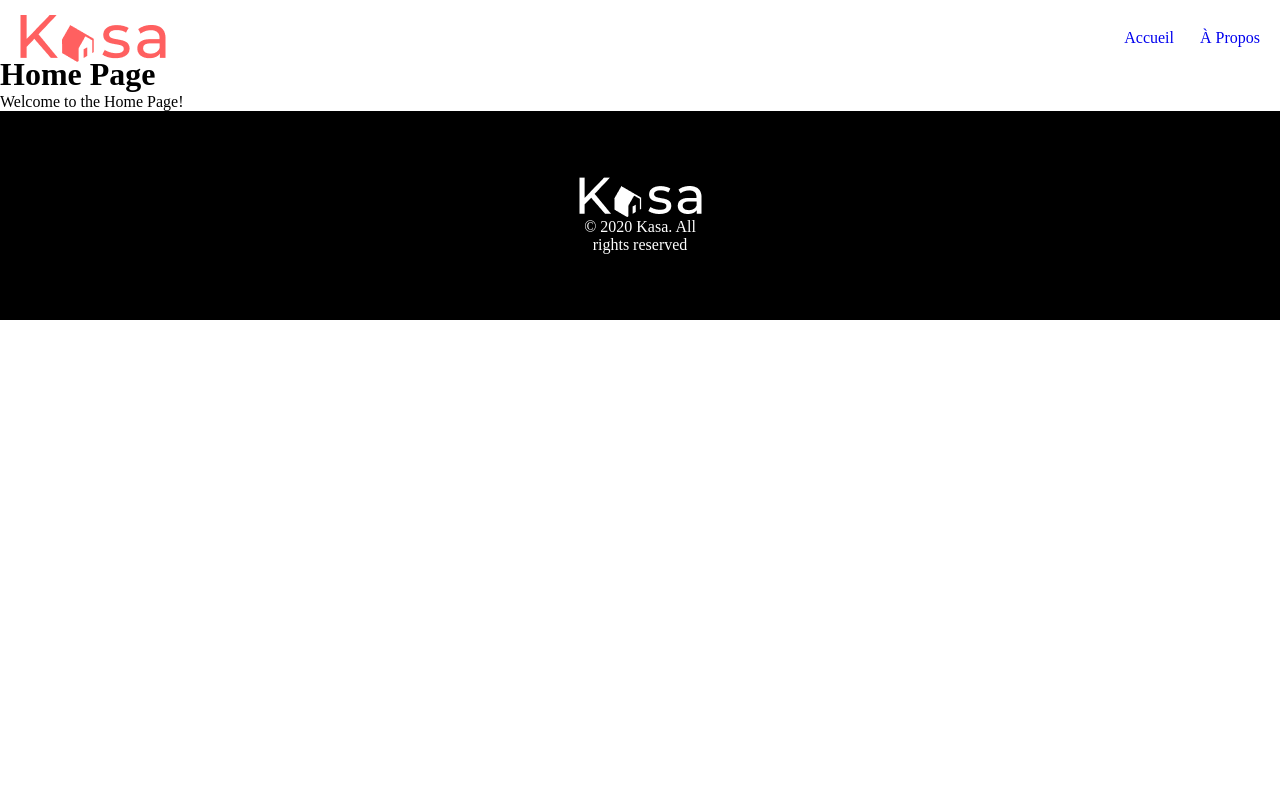
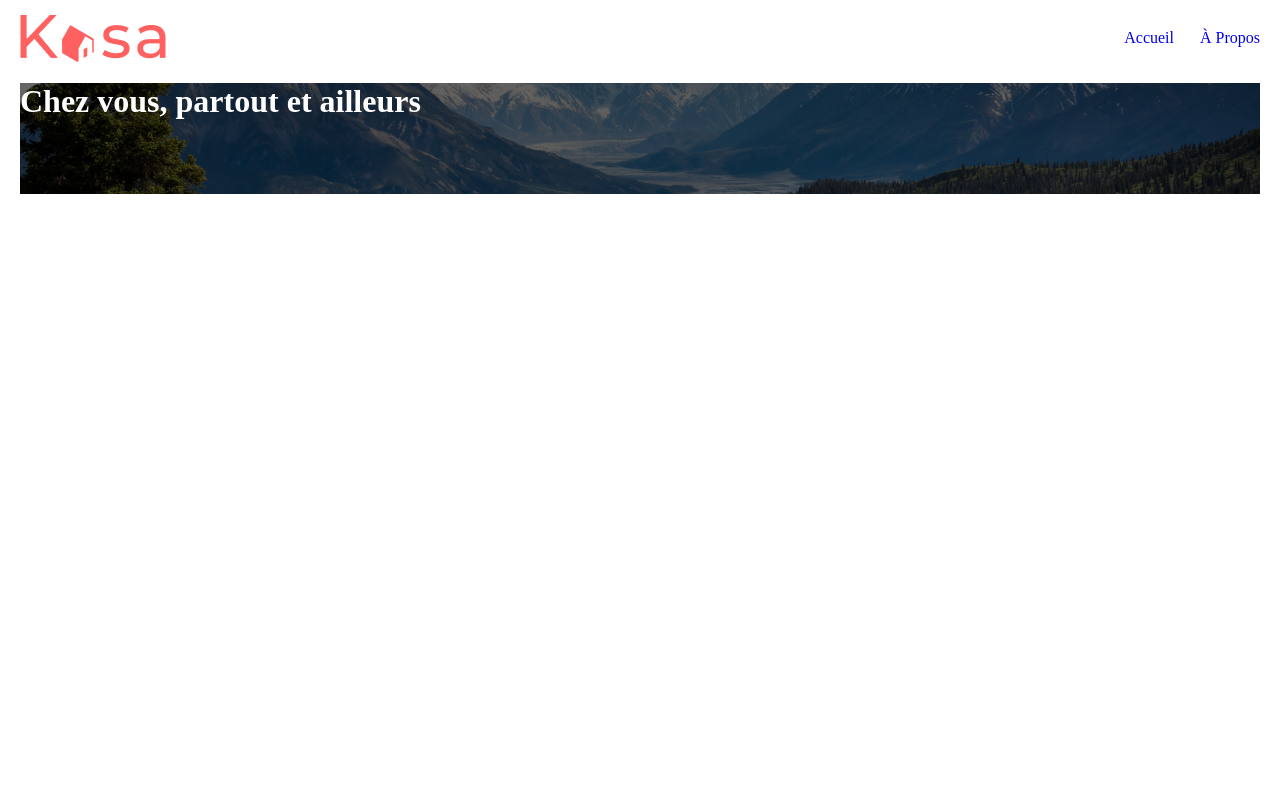
Before and after one commit to Bourrelet/property-rental-react-app, a React (Create React App) app: page / in a window 1280 px wide. Shown: the top 800 px of the page. Built offline with nearby package versions, Linux system fonts and the light colour scheme.

Commit message:
HomePage WIP

```diff
--- a/src/app/App.js
+++ b/src/app/App.js
@@ -2,8 +2,10 @@ import React from 'react';
 import './App.scss';
 
 import { BrowserRouter, Route, Routes } from 'react-router-dom';
+
+import Layout from '../components/layout/Layout';
+
 import Home from '../pages/Home';
-import Layout from '../components/layout/Layout';
 import APropos from '../pages/APropos';
 import FicheLogement from '../pages/FicheLogement';
 import Error404 from '../pages/Error404';
--- a/src/components/banner/Banner.js
+++ b/src/components/banner/Banner.js
@@ -1,9 +1,10 @@
+import React from 'react';
 import './Banner.scss';
-import React from 'react';
 
 function Banner() {
     return (
         <div className="banner">
+            <div className="banner__overlay"></div>
             <h1 className="banner__title">Chez vous, partout et ailleurs</h1>
         </div>
     );
--- a/src/components/banner/Banner.scss
+++ b/src/components/banner/Banner.scss
@@ -3,5 +3,34 @@
 // top: 163px;
 // left: 100px;
 // gap: 0px;
+
+.banner {
+    position: relative;
+    width: 100%;
+    height: 111px;
+    border-radius: 25px 0px 0px 0px;
+    background-image: url('/public/mountains.png');
+    background-size: cover;
+    background-position: center;
+
+        &__overlay {
+            position: absolute;
+            top: 0;
+            left: 0;
+            width: 100%;
+            height: 100%;
+            background-color: rgba(0, 0, 0, 0.6); /* Couleur noire avec 60% d'opacité */
+            mix-blend-mode: darken; /* Applique l'effet de fusion */
+            pointer-events: none; /* Permet de cliquer à travers l'overlay */
+
+        }
+
+        &__title {
+            position: relative;
+            z-index: 1;
+            color: white;
+        }
+
+}
 // border-radius: 25px 0px 0px 0px;
 // opacity: 0.6px;
--- a/src/pages/Home.js
+++ b/src/pages/Home.js
@@ -1,12 +1,15 @@
 // src/components/Home.js
 import React from 'react';
+import Banner from '../components/banner/Banner';
 import './Home.scss';
 
 function Home() {
   return (
-    <div>
-      <h1>Home Page</h1>
-      <p>Welcome to the Home Page!</p>
+    <div className="home-page">
+      <Banner />
+      <div className="home-page__card-container">
+
+      </div>
     </div>
   );
 }
--- a/src/pages/Home.scss
+++ b/src/pages/Home.scss
@@ -1,4 +1,7 @@
-
+.home-page {
+    height: 140.56vh; // 938px
+    margin: 27px 20px;
+}
 // Home page desktop
 
 // width: Hug (1,440px)px;
```
Also changed, not shown: public/mountains.png (added), public/shore.png (added).
